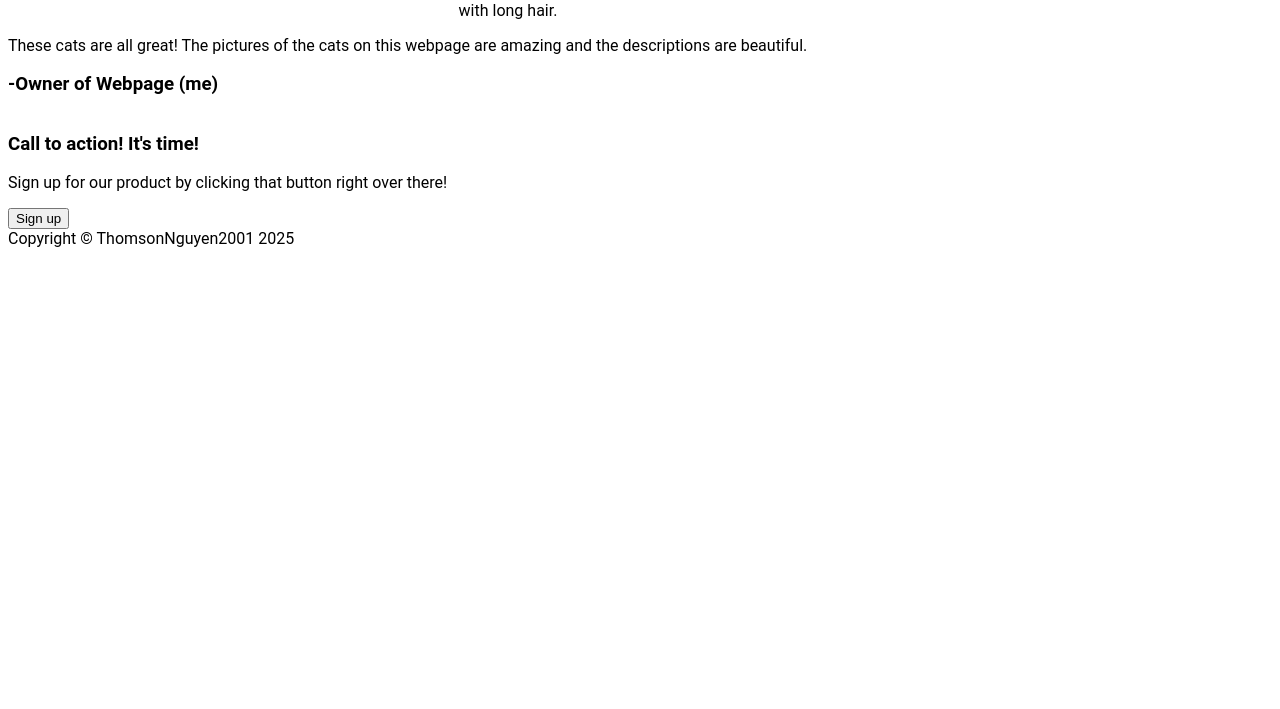
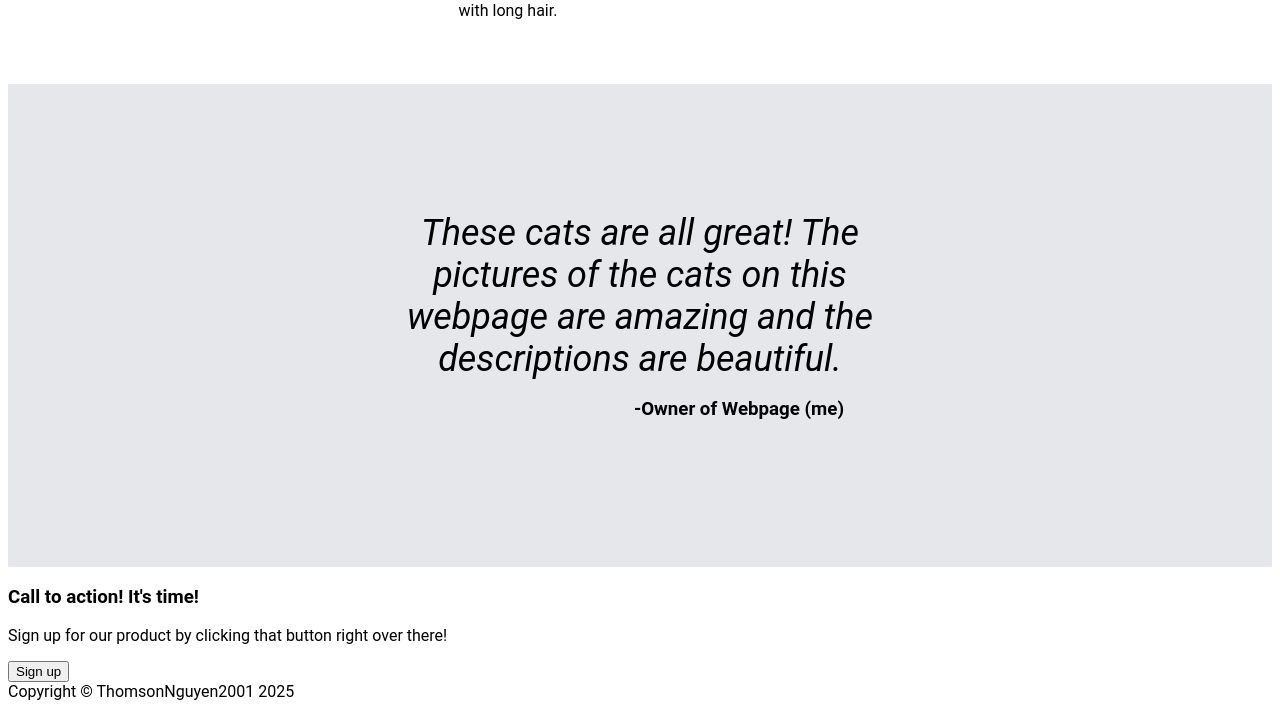
Before and after one commit to ThomsonNguyen2001/odin-landing-page, a plain HTML site: page index.html in a window 1280 px wide. Shown: the part 825-1534 px from the top of the page. Before the commit the page ends 1081 px from the top, so only its background shows below. Drawn offline with Linux system fonts and the light colour scheme.

Commit message:
Format quote section
Add formatting to quote and quotee. Add background-color to quote section.

```diff
--- a/index.html
+++ b/index.html
@@ -71,7 +71,9 @@
         </div>
 
         <div class="quote">
-            <p>These cats are all great! The pictures of the cats on this webpage are amazing and the descriptions are beautiful.</p>
+            <div class="quote-text">
+                These cats are all great! The pictures of the cats on this webpage are amazing and the descriptions are beautiful.
+            </div>
             <h3 class="quotee">-Owner of Webpage (me)</h3>
         </div>
 
--- a/style.css
+++ b/style.css
@@ -38,6 +38,27 @@ body {
     display: flex;
     justify-content: center;
     gap: 64px;
+    margin-bottom: 64px;
+}
+
+.quote {
+    display: flex;
+    flex-direction: column;
+    background-color: #E5E7EB;
+    align-items: center;
+    padding: 128px;
+}
+
+.quote-text {
+    font-size: 36px;
+    font-style: italic;
+    max-width: 50%;
+    text-align: center;
+}
+
+.quotee {
+    align-self: flex-end;
+    margin-right: 300px;
 }
 
 
```
